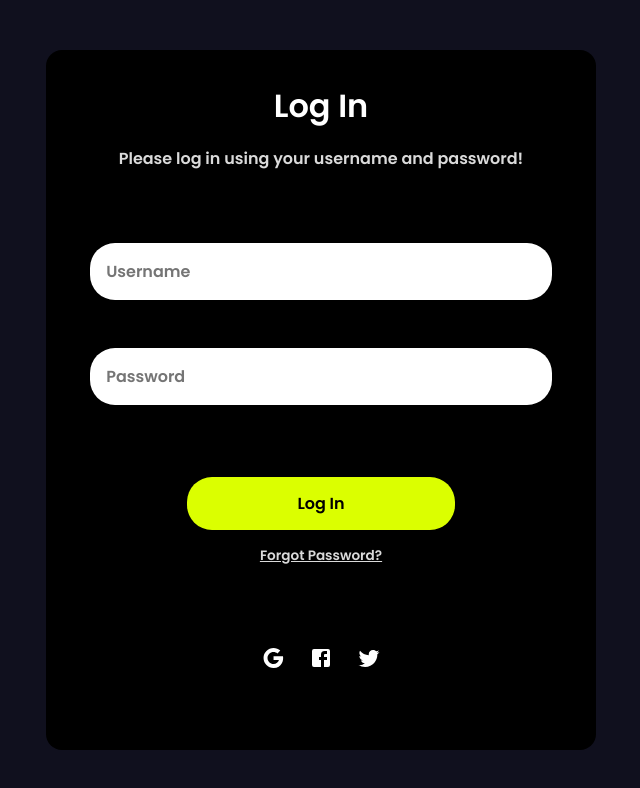
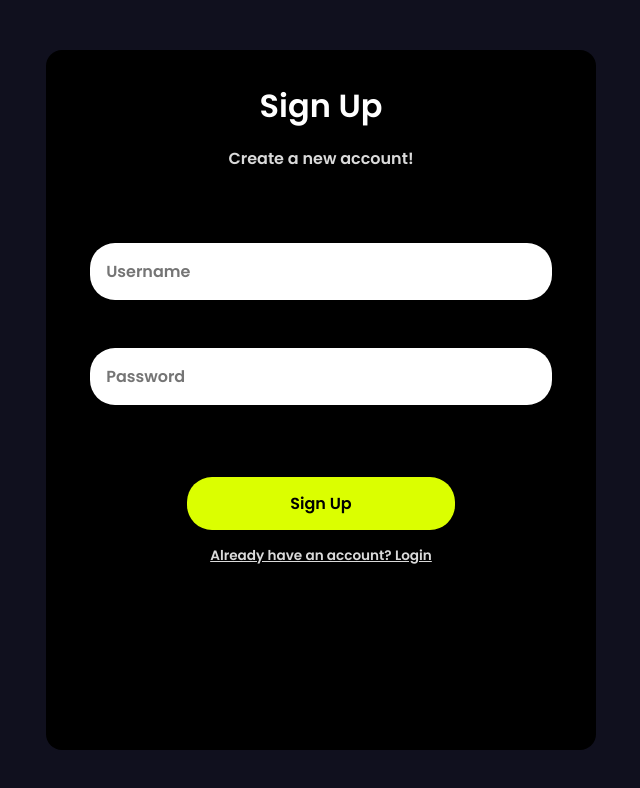
Before and after one commit to mitali-dxt/User_Auth, a React (Create React App) app in the folder login-page/: page /signup in a window 1280 px wide. Shown: the top 788 px of the page, without its empty margins (319-959 px from the left). Built offline with nearby package versions, Linux system fonts and the light colour scheme.

Commit message:
created choice between freelancer and client

```diff
--- a/login-page/package.json
+++ b/login-page/package.json
@@ -12,6 +12,7 @@
     "@testing-library/user-event": "^13.5.0",
     "react": "^18.2.0",
     "react-dom": "^18.2.0",
+    "react-router-dom": "^5.2.0",
     "react-scripts": "5.0.1",
     "web-vitals": "^2.1.4"
   },
--- a/login-page/src/App.js
+++ b/login-page/src/App.js
@@ -1,18 +1,31 @@
-import { useState } from "react";
+import React, { useState } from "react";
+import { BrowserRouter as Router, Route, Switch, Redirect } from "react-router-dom";
+import LoginForm from "./Components/LoginForm/LoginForm";
+import SignUpForm from "./Components/SignUpForm/SignUpForm";
+import AdditionalInfoForm from "./Components/AdditionalInfoForm/AdditionalInfoForm";
 import LoggedIn from "./Components/LoggedIn/LoggedIn";
-import LoginForm from "./Components/LoginForm/LoginForm";
 
 function App() {
   const [isLoggedIn, setIsLoggedIn] = useState(false);
 
   return (
-    <>
-      {isLoggedIn ? (
-        <LoggedIn setIsLoggedIn={setIsLoggedIn} />
-      ) : (
-        <LoginForm setIsLoggedIn={setIsLoggedIn} />
-      )}
-    </>
+    <Router>
+      <Switch>
+        <Route path="/login" exact>
+          <LoginForm setIsLoggedIn={setIsLoggedIn} />
+        </Route>
+        <Route path="/signup" exact>
+          <SignUpForm setIsLoggedIn={setIsLoggedIn} />
+        </Route>
+        <Route path="/additional-info" exact>
+          <AdditionalInfoForm setIsLoggedIn={setIsLoggedIn} />
+        </Route>
+        <Route path="/loggedIn" exact>
+          <LoggedIn setIsLoggedIn={setIsLoggedIn} />
+        </Route>
+        <Redirect from="/" to="/login" />
+      </Switch>
+    </Router>
   );
 }
 
--- /dev/null
+++ b/login-page/src/Components/AdditionalInfoForm/AdditionalInfoForm.css
@@ -0,0 +1,58 @@
+/* AdditionalInfoForm.css */
+@import url('https://fonts.googleapis.com/css2?family=Poppins:wght@100;600&display=swap');
+/* Style the container to center its contents */
+
+.inputs_container {
+    display: flex;
+    flex-direction: column;
+    align-items: flex-start;
+  }
+
+  /* Style the checkbox label text */
+  .inputs_container label {
+    color: white;
+    font-family: 'Poppins', sans-serif;
+    font-weight: bold;
+    display: flex;
+   align-items: center;
+  }
+
+  /* Optional: Adjust the margin for better spacing */
+  .inputs_container label input[type="checkbox"] {
+    margin-right: 30px; /* Adjust the margin as needed */
+  }
+
+  .radio_container {
+    background-color: #6e6d9d;
+    padding: 0px 30px;
+    border-radius: 10px;
+    display: flex;
+    align-items: center;
+    margin-left: 110px;
+  }
+
+  .radio_options {
+    text-align: center; /* Center the radio options horizontally */
+  }
+
+  .radio_option {
+    display: flex;
+    align-items: center;
+    margin-right: 20px; /* Adjust the margin as needed */
+  }
+
+  .radio_option input:checked + label {
+    color: #DBFF00;
+  }
+  .radio_heading {
+    text-align: center;
+    margin-left:210px;
+    /* reduce font size*/
+    font-size: 1.0rem;
+    color: white;
+    margin-bottom: 1rem; /* Adjust margin as needed */
+  }
+
+  label span {
+    white-space: nowrap;
+  }
--- /dev/null
+++ b/login-page/src/Components/AdditionalInfoForm/AdditionalInfoForm.jsx
@@ -0,0 +1,84 @@
+// AdditionalInfoForm.jsx
+import React, { useState } from "react";
+import { Link } from "react-router-dom";
+import Card from "../Card/Card";
+import "./AdditionalInfoForm.css";
+
+
+const AdditionalInfoForm = ({ setIsLoggedIn }) => {
+  const [firstName, setFirstName] = useState("");
+  const [lastName, setLastName] = useState("");
+  const [userType, setUserType] = useState(""); // "freelancer" or "client"
+  const [agree, setAgree] = useState(false);
+
+  const handleSubmit = (e) => {
+    // Handle the submission of additional information
+    e.preventDefault();
+
+    // Validate the form fields and perform necessary actions
+    if (firstName && lastName && userType && agree) {
+      // Process the user's additional information
+      // For example, you can send the data to the server or update state
+      // Set isLoggedIn to true once the user is successfully signed up
+      setIsLoggedIn(true);
+    } else {
+      // Handle form validation errors
+      console.log("Please fill out all fields and agree to the terms.");
+    }
+  };
+
+  return (
+    <Card>
+      <h1 className="title">Additional Information</h1>
+      <p className="subtitle">Provide additional details to complete your signup.</p>
+      <form onSubmit={handleSubmit}>
+        <div className="inputs_container">
+          <input
+            type="text"
+            placeholder="First Name"
+            value={firstName}
+            onChange={(e) => setFirstName(e.target.value)}
+          />
+          <input
+            type="text"
+            placeholder="Last Name"
+            value={lastName}
+            onChange={(e) => setLastName(e.target.value)}
+          />
+          <h2 className="radio_heading">I am a :</h2>
+          <div className="radio_container">
+        <div className="radio_option">
+          <input
+            type="radio"
+            value="freelancer"
+            checked={userType === "freelancer"}
+            onChange={() => setUserType("freelancer")}
+          />
+          <label>Freelancer</label>
+        </div>
+        <div className="radio_option">
+          <input
+            type="radio"
+            value="client"
+            checked={userType === "client"}
+            onChange={() => setUserType("client")}
+          />
+          <label>Client</label>
+        </div>
+      </div>
+          <label>
+            <input
+              type="checkbox"
+              checked={agree}
+              onChange={() => setAgree(!agree)}
+            />
+            <span>I agree to the terms and conditions</span>
+          </label>
+        </div>
+        <input type="submit" value="Create My Account" className="signup_button" />
+      </form>
+    </Card>
+  );
+};
+
+export default AdditionalInfoForm;
--- a/login-page/src/Components/LoginForm/LoginForm.jsx
+++ b/login-page/src/Components/LoginForm/LoginForm.jsx
@@ -1,4 +1,5 @@
 import React, { useState } from "react";
+import { Link } from "react-router-dom";
 import "./LoginForm.css";
 import Card from "../Card/Card";
 import GoogleIcon from "@mui/icons-material/Google";
@@ -86,9 +87,9 @@ const LoginForm = ({ setIsLoggedIn }) => {
         <input type="submit" value="Log In" className="login_button" />
       </form>
       <div className="link_container">
-        <a href="" className="small">
-          Forgot Password?
-        </a>
+        <Link to="/signup" className="small">
+          Don't have an account? Sign Up
+        </Link>
       </div>
       <div className="icons">
         <GoogleIcon className="icon" />
--- /dev/null
+++ b/login-page/src/Components/SignUpForm/SignUpForm.css
@@ -0,0 +1,78 @@
+@import url('https://fonts.googleapis.com/css2?family=Poppins:wght@100;600&display=swap');
+
+.title {
+  color: white;
+  text-align: center;
+  margin-bottom: 1rem;
+}
+
+.subtitle {
+  font-weight: bold;
+  color: rgb(218, 218, 218);
+  text-align: center;
+  margin-bottom: 3rem;
+}
+
+.inputs_container {
+  display: flex;
+  flex-direction: column;
+}
+
+.inputs_container input {
+  width: 95%;
+  margin: 1.5rem auto;
+  padding: 1rem;
+  border-radius: 25px;
+  font-size: 1rem;
+  font-family: 'Poppins', sans-serif;
+  outline: 0;
+  border: 0;
+  font-weight: bold;
+}
+
+.signup_button {
+  display: block;
+  margin: 3rem auto 1rem auto;
+  width: 55%;
+  padding: 0.75rem 1rem;
+  border-radius: 25px;
+  outline: 0;
+  font-size: 1rem;
+  font-family: 'Poppins', sans-serif;
+  font-weight: bold;
+  cursor: pointer;
+  background-color: #DBFF00;
+  color: black;
+  border: 2px solid transparent;
+}
+
+.signup_button:hover {
+  color: white;
+  border: 2px solid #DBFF00;
+  background-color: #000;
+}
+
+.link_container {
+  font-weight: bold;
+  display: flex;
+  justify-content: center;
+}
+
+.small {
+  color: rgb(218, 218, 218);
+  text-align: center;
+  font-size: 0.85rem;
+  text-decoration: underline;
+  margin-bottom: 5rem;
+  cursor: pointer;
+}
+
+@media only screen and (max-width: 620px) {
+  .inputs_container input {
+    width: 100%;
+  }
+
+  .signup_button {
+    width: 100%;
+  }
+}
--- /dev/null
+++ b/login-page/src/Components/SignUpForm/SignUpForm.jsx
@@ -0,0 +1,52 @@
+import React, { useState } from "react";
+import { Link, useHistory } from "react-router-dom";
+import Card from "../Card/Card";
+import AdditionalInfoForm from "../AdditionalInfoForm/AdditionalInfoForm";
+import "./SignUpForm.css";
+
+const SignUpForm = ({ setIsLoggedIn }) => {
+  const [username, setUsername] = useState("");
+  const [password, setPassword] = useState("");
+  const history = useHistory();
+
+  const handleSubmit = (e) => {
+    e.preventDefault();
+
+    // Basic form submission logic (add your registration logic here)
+    setIsLoggedIn(true);
+
+    // Redirect to AdditionalInfoForm
+    history.push("/additional-info");
+  };
+
+  return (
+    <Card>
+      <h1 className="title">Sign Up</h1>
+      <p className="subtitle">Create a new account!</p>
+      <form onSubmit={handleSubmit}>
+        <div className="inputs_container">
+          <input
+            type="text"
+            placeholder="Username"
+            value={username}
+            onChange={(e) => setUsername(e.target.value)}
+          />
+          <input
+            type="password"
+            placeholder="Password"
+            value={password}
+            onChange={(e) => setPassword(e.target.value)}
+          />
+        </div>
+        <input type="submit" value="Sign Up" className="signup_button" />
+      </form>
+      <div className="link_container">
+        <Link to="/login" className="small">
+          Already have an account? Login
+        </Link>
+      </div>
+    </Card>
+  );
+};
+
+export default SignUpForm;
```
Also changed, not shown: 1 other file (tests, documents, lock files or other folders).
